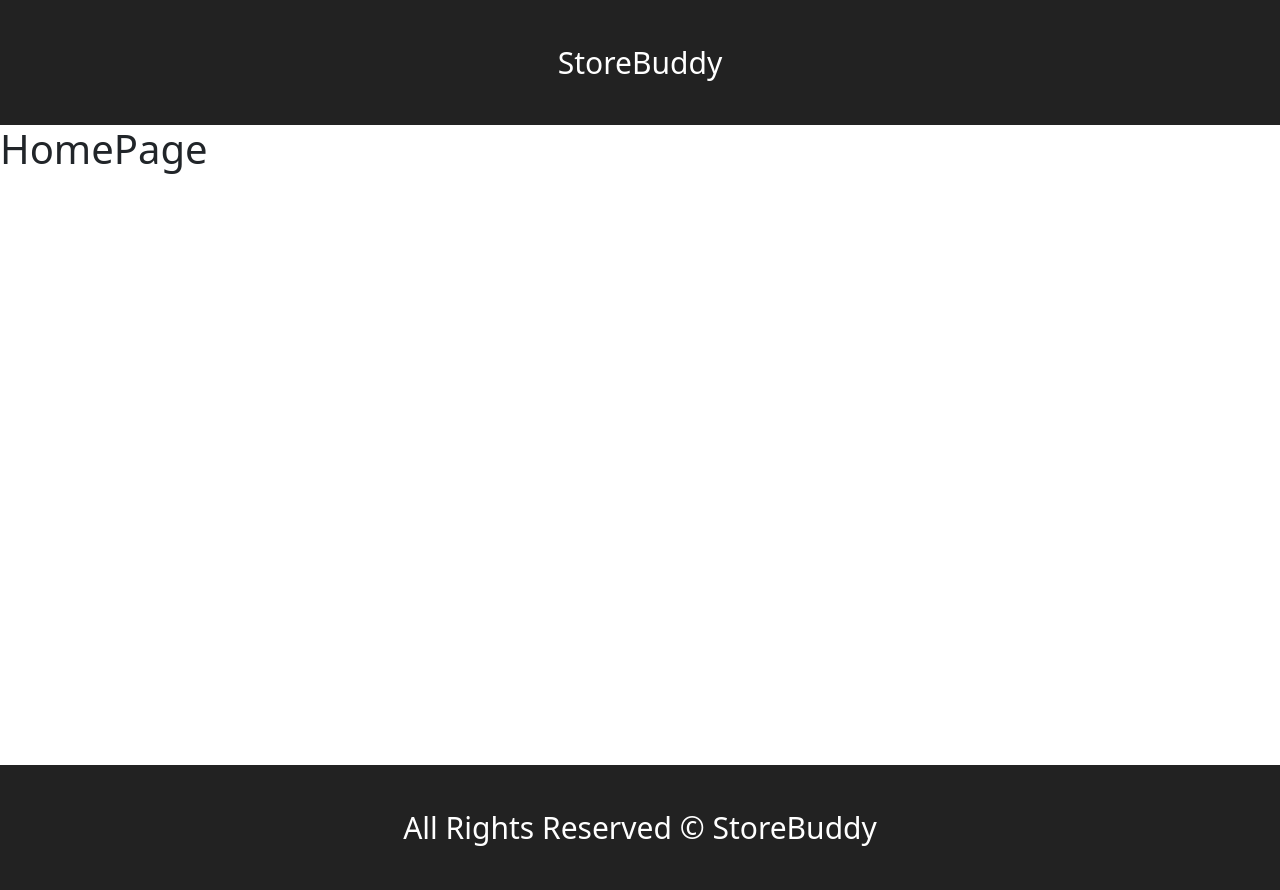
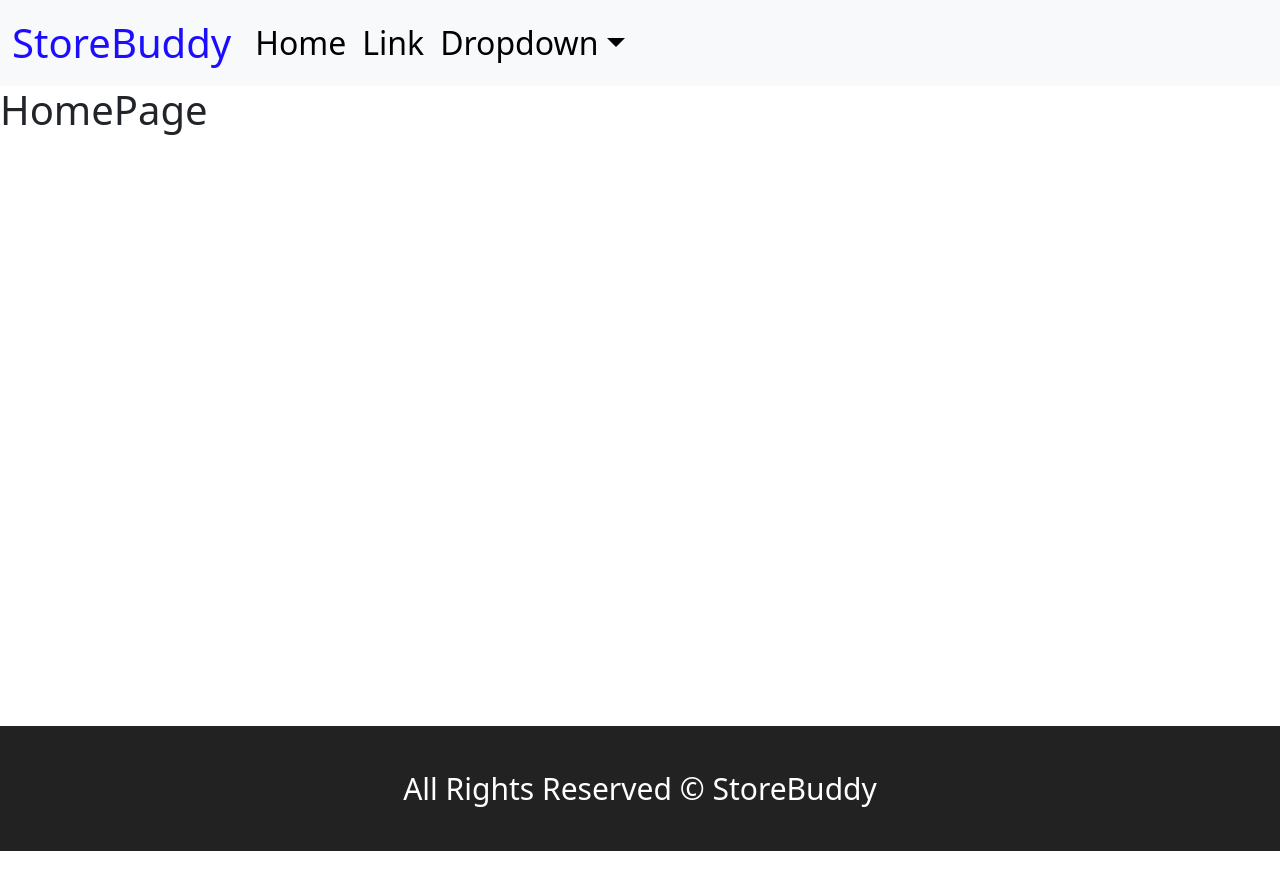
Before and after one commit to ARUNKRISH11/E-commerce, a React (Create React App) app in the folder client/: page / in a window 1280 px wide. After the commit the page ends 851 px from the top, so only its background shows below. Built offline with nearby package versions, Linux system fonts and the light colour scheme; a web font is replaced by a local one.

Commit message:
navbar started

```diff
--- a/client/src/components/layout/Header.css
+++ b/client/src/components/layout/Header.css
@@ -1,7 +1,9 @@
 .header{
-    background-color: #222;
-    color: #fff;
-    text-align: center;
-    font-size: 30px;
-    padding: 40px;
+    font-size: 32px;
 }
+
+.navbar-brand{
+    font-size: 40px;
+    color: rgb(29, 13, 255);
+    cursor: pointer;
+}
--- a/client/src/components/layout/Header.js
+++ b/client/src/components/layout/Header.js
@@ -1,10 +1,75 @@
 import React from "react";
 import "./Header.css";
+import {NavLink} from "react-router-dom"
 
 function Header() {
   return (
     <div className="header">
-      <span>StoreBuddy</span>
+      <nav className="navbar navbar-expand-lg bg-body-tertiary">
+        <div className="container-fluid">
+           <NavLink to={'/'} className="navbar-brand" >
+            StoreBuddy
+          </NavLink>
+          <button
+            className="navbar-toggler"
+            type="button"
+            data-bs-toggle="collapse"
+            data-bs-target="#navbarSupportedContent"
+            aria-controls="navbarSupportedContent"
+            aria-expanded="false"
+            aria-label="Toggle navigation"
+          >
+            <span className="navbar-toggler-icon" />
+          </button>
+          <div className="collapse navbar-collapse" id="navbarSupportedContent">
+            <ul className="navbar-nav me-auto mb-2 mb-lg-0">
+              <li className="nav-item">
+                 <NavLink to={'/'} className="nav-link active" aria-current="page" >
+                  Home
+                </NavLink>
+              </li>
+              <li className="nav-item">
+                 <NavLink to={'/'} className="nav-link"  >
+                  Link
+                </NavLink>
+              </li>
+              <li className="nav-item dropdown">
+                 <NavLink to={'/'}
+                  className="nav-link dropdown-toggle"
+
+                  role="button"
+                  data-bs-toggle="dropdown"
+                  aria-expanded="false"
+                >
+                  Dropdown
+                </NavLink>
+                <ul className="dropdown-menu">
+                  <li>
+                     <NavLink to={'/'} className="dropdown-item"  >
+                      Action
+                    </NavLink>
+                  </li>
+                  <li>
+                     <NavLink to={'/'} className="dropdown-item"  >
+                      Another action
+                    </NavLink>
+                  </li>
+                  <li>
+                    <hr className="dropdown-divider" />
+                  </li>
+                  <li>
+                     <NavLink to={'/'} className="dropdown-item"  >
+                      Something else here
+                    </NavLink>
+                  </li>
+                </ul>
+              </li>
+
+            </ul>
+
+          </div>
+        </div>
+      </nav>
     </div>
   );
 }
```
